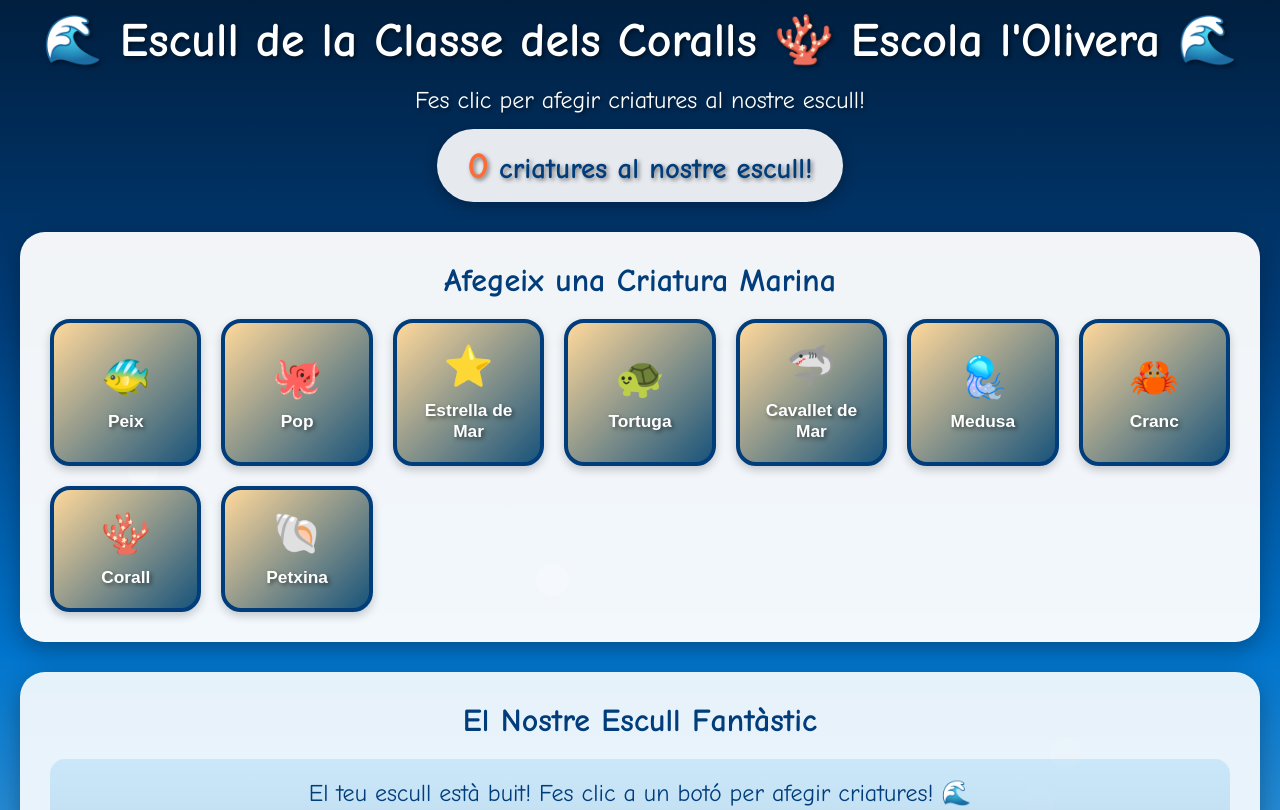
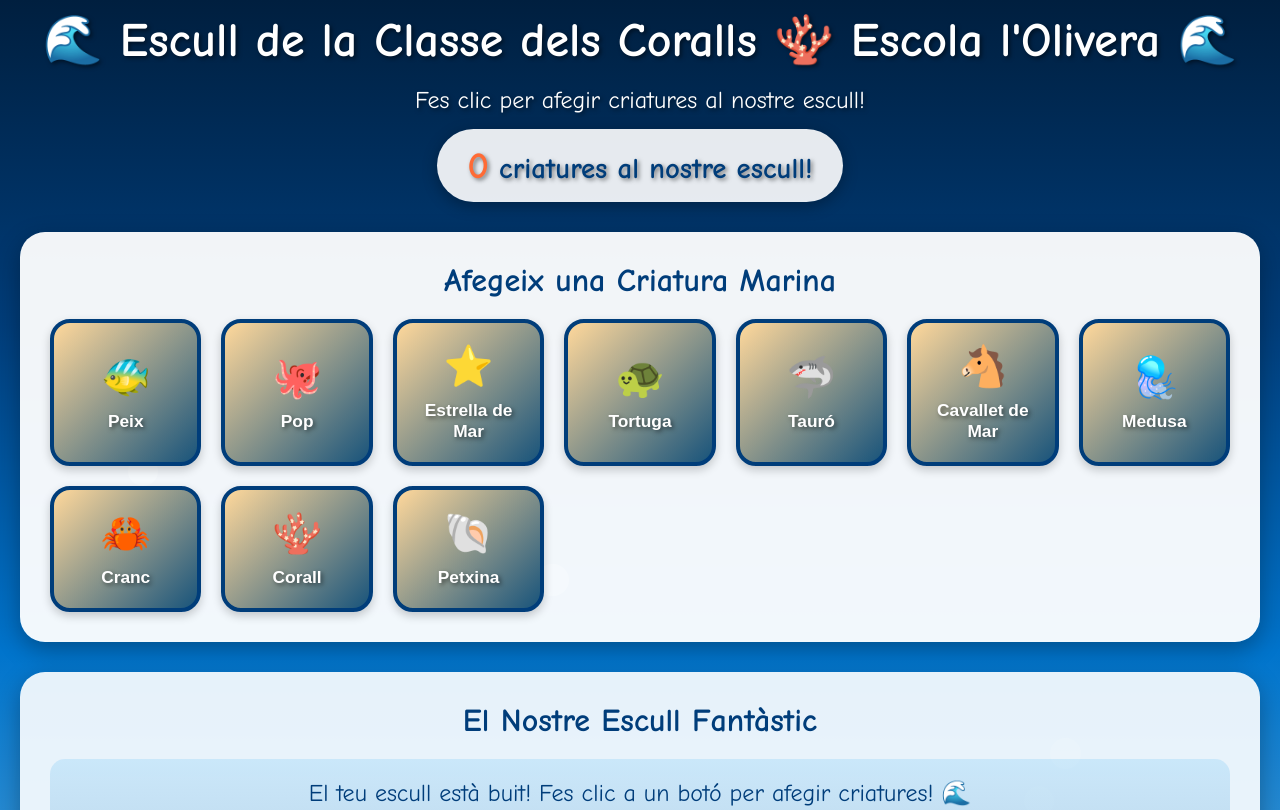
Before and after one commit to alfredomartinm/olivera-coralls, a plain HTML site: page index.html in a window 1280 px wide. Shown: the top 810 px of the page. Drawn offline with Linux system fonts and the light colour scheme.

Commit message:
Add new marine creatures: Tauró and Cavallet de Mar with updated labels

```diff
--- a/index.html
+++ b/index.html
@@ -39,8 +39,12 @@
                         <span class="emoji">🐢</span>
                         <span class="label">Tortuga</span>
                     </button>
-                    <button class="creature-btn" data-creature="🦈" data-name="Cavallet de Mar">
+                    <button class="creature-btn" data-creature="🦈" data-name="Tauró">
                         <span class="emoji">🦈</span>
+                        <span class="label">Tauró</span>
+                    </button>
+                    <button class="creature-btn" data-creature="🐴" data-name="Cavallet de Mar">
+                        <span class="emoji">🐴</span>
                         <span class="label">Cavallet de Mar</span>
                     </button>
                     <button class="creature-btn" data-creature="🪼" data-name="Medusa">
@@ -59,6 +63,7 @@
                         <span class="emoji">🐚</span>
                         <span class="label">Petxina</span>
                     </button>
+                </div>
             </section>
 
             <section class="reef-display">
```
